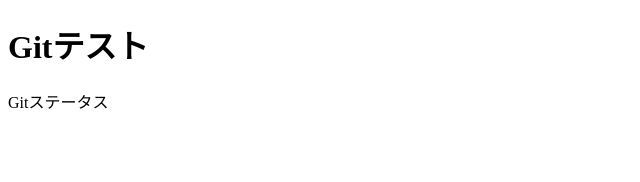
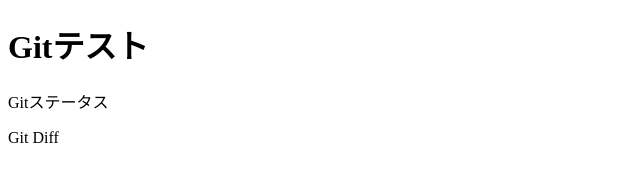
Before and after one commit to takumz/git_tutorial, a plain HTML site: page index.html in a window 1280 px wide. Shown: the full height of the page, 0-640 px from the left. Drawn offline with Linux system fonts and the light colour scheme.

Commit message:
git diffを追記

```diff
--- a/index.html
+++ b/index.html
@@ -9,5 +9,6 @@
   <body>
     <h1>Gitテスト</h1>
     <p>Gitステータス</p>
+    <p>Git Diff</p>
   </body>
 </html>
```
